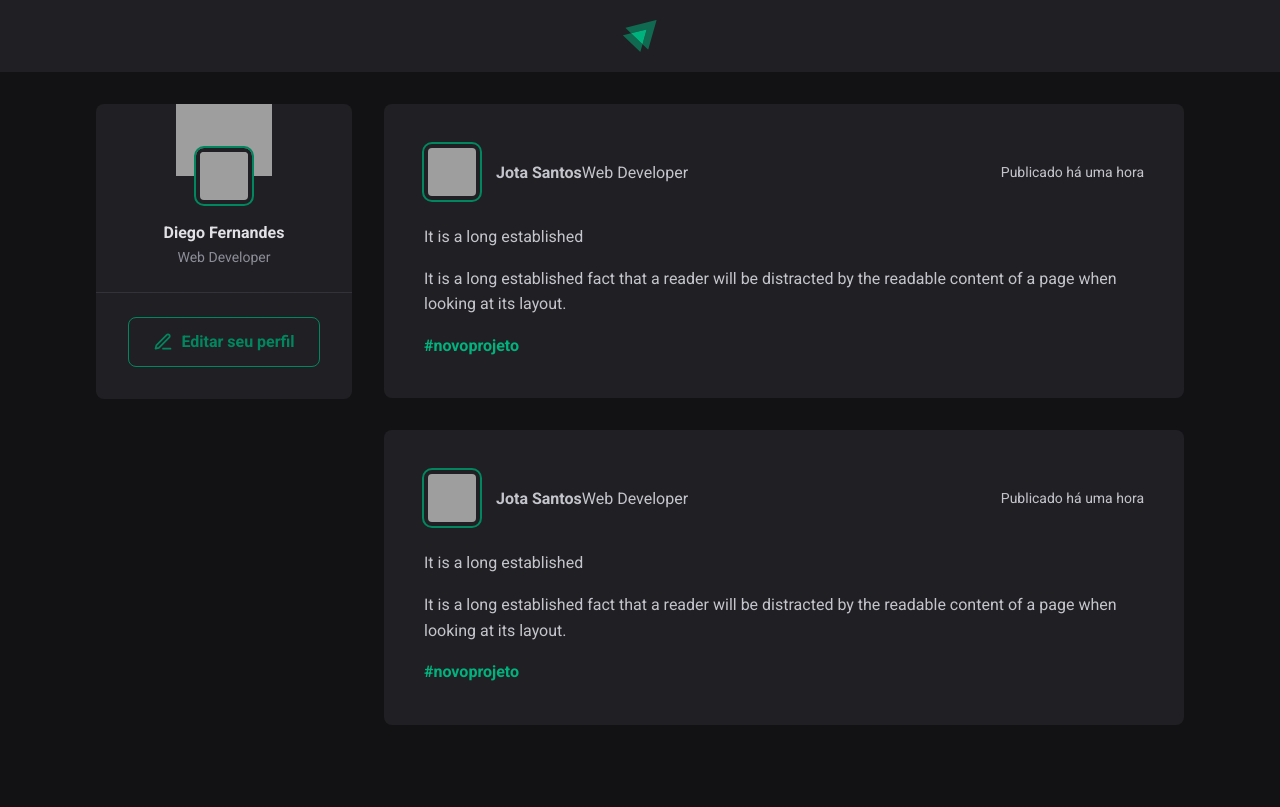
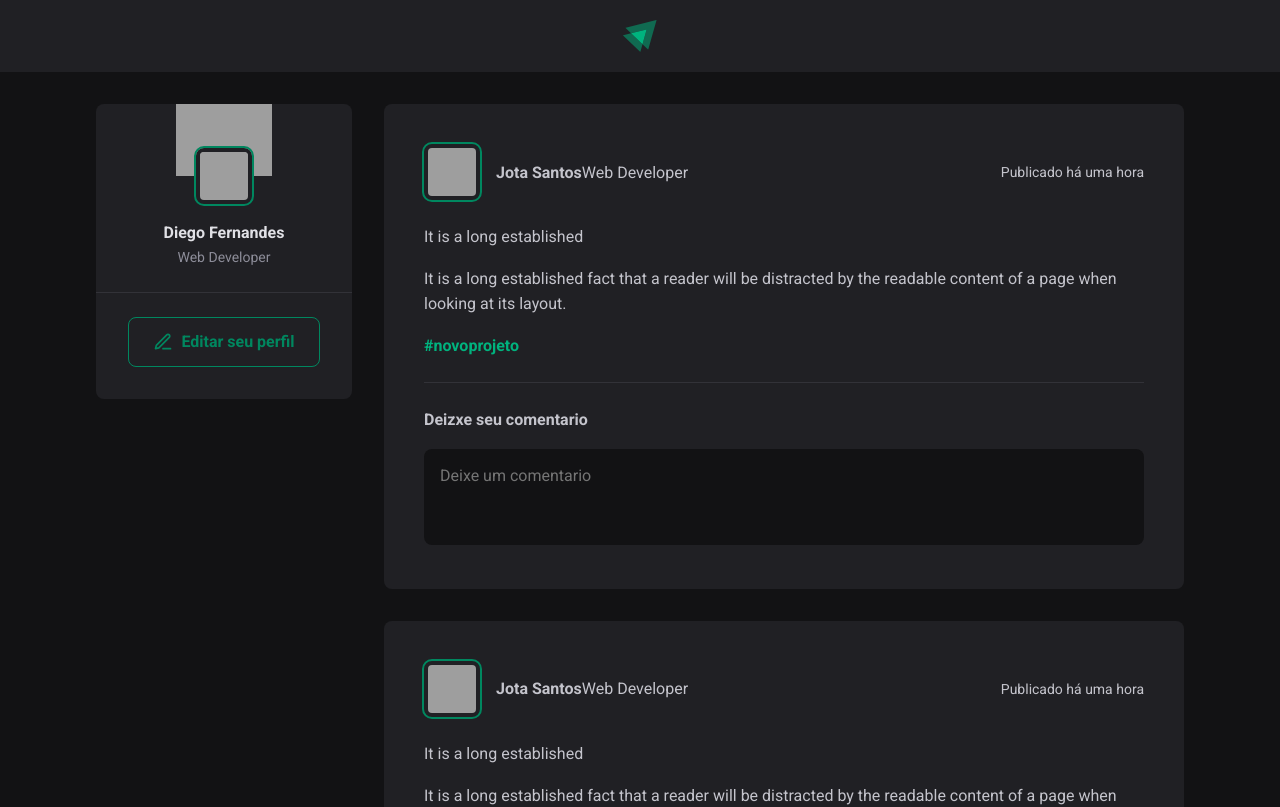
Before and after one commit to JotaPrimo/rect-feed, a React (Vite) app: page / in a window 1280 px wide. Shown: the top 807 px of the page. Built offline with nearby package versions, Linux system fonts and the light colour scheme; grey boxes are pictures that could not be loaded.

Commit message:
Formulário de comentários

```diff
--- a/src/components/Post.jsx
+++ b/src/components/Post.jsx
@@ -18,6 +18,16 @@
                 <p>It is a long established fact that a reader will be distracted by the readable content of a page when looking at its layout.</p>
                 <p><a href="#">#novoprojeto</a></p>
             </div>
+
+            <form className={styles.commentForm}>
+                <strong>Deizxe seu comentario</strong>
+                <textarea
+                    placeholder='Deixe um comentario'
+                />
+                <footer>
+                    <button type="submit">Comentario</button>
+                </footer>
+            </form>
         </article>
     );
 }
--- a/src/components/Post.module.css
+++ b/src/components/Post.module.css
@@ -58,3 +58,54 @@
     display: flex;
     flex-direction: column;
  }
+
+ .commentForm {
+    width: 100%;
+    margin-top: 1.5rem;
+    padding-top: 1.5rem;
+    border-top: 1px solid var(--gray-600);
+ }
+
+ .commentForm > strong {
+    line-height: 1.6;
+    color: var(--green-100);
+ }
+
+ .commentForm textarea {
+    width: 100%;
+    background: var(--gray-900);
+    border: 0;
+    resize: none;
+    height: 6rem;
+    padding: 1rem;
+    border-radius: 8px;
+    color: var(--gray-100);
+    line-height: 1.4;
+    margin-top: 1rem;
+ }
+
+ .commentForm button[type=submit] {
+    padding: 1rem 1.5rem;
+    margin-top: 1rem;
+    border-radius: 8px;
+    border: 0;
+    background: var(--green-500);
+    color: var(--white);
+    font-weight: bold;
+    cursor: pointer;
+    transition: background-color 0.1s;
+ }
+
+ .commentForm footer {
+    visibility: hidden;
+    max-height: 0;
+ }
+
+ .commentForm:focus-within footer {
+    visibility: visible;
+    max-height: none;
+ }
+
+ .commentForm button[type=submit]:hover {
+    background: var(--green-300);
+ }
--- a/src/global.css
+++ b/src/global.css
@@ -10,6 +10,11 @@
 
     --green-300: #00B37E;
     --green-500: #00875f;
+  }
+
+  :focus {
+    outline: transparent;
+    box-shadow: 0 0 0 2px var(--green-500);
   }
 
 * {
```
